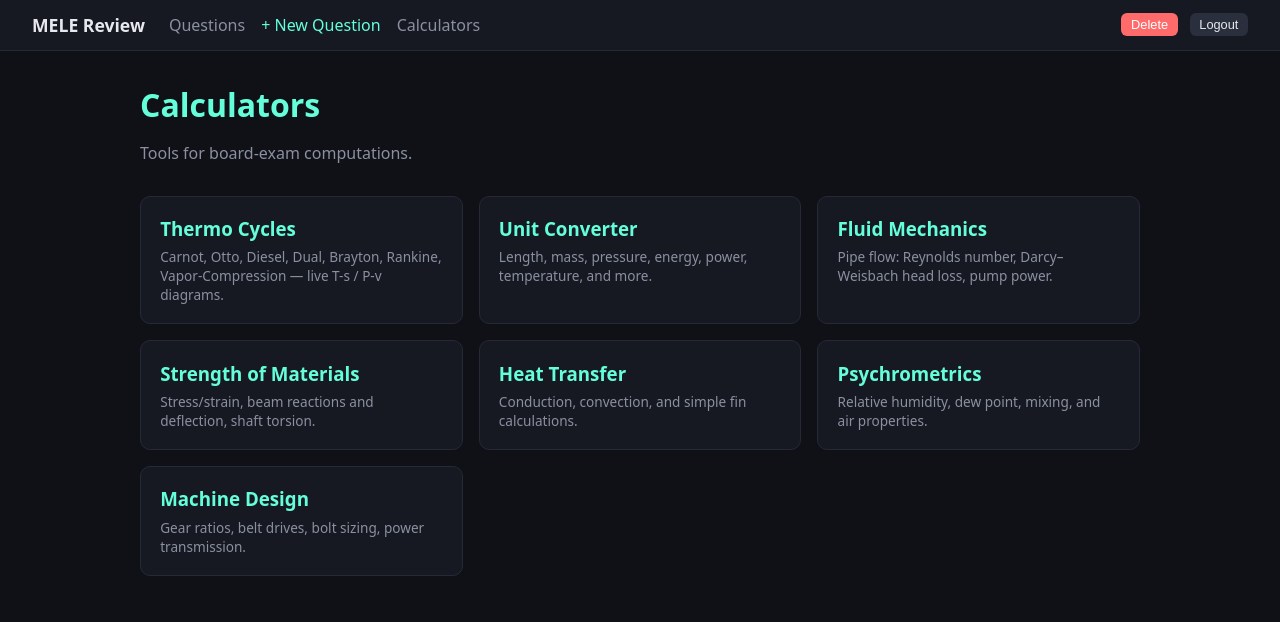
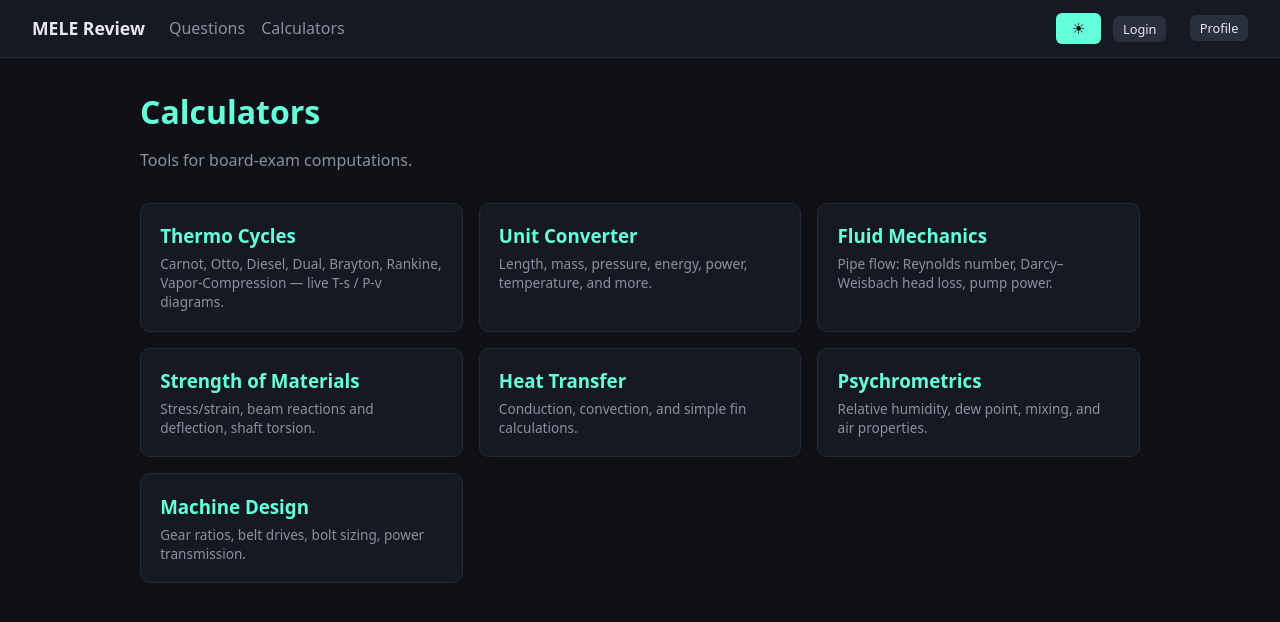
Before and after one commit to NovaProtocol/MELEReviewSite, a FastAPI app: page /calculators in a window 1280 px wide. Shown: the top 622 px of the page. Run offline with FastAPI, Linux system fonts and the light colour scheme.

Commit message:
feat: restructure nav - login/profile, dark mode toggle

```diff
--- a/web/static/css/main.css
+++ b/web/static/css/main.css
@@ -1,4 +1,26 @@
 :root {
+    --bg: #0f1117;
+    --panel: #161922;
+    --border: #262a36;
+    --text: #e6e8ee;
+    --muted: #8b90a0;
+    --accent: #64ffda;
+    --danger: #ff6b6b;
+    --ok: #3ddc84;
+    --bad: #ff6b6b;
+}
+.theme-neo-light {
+    --bg: #f4f5f7;
+    --panel: #ffffff;
+    --border: #d1d5db;
+    --text: #1f2937;
+    --muted: #6b7280;
+    --accent: #059669;
+    --danger: #dc2626;
+    --ok: #16a34a;
+    --bad: #dc2626;
+}
+.theme-neo-dark {
     --bg: #0f1117;
     --panel: #161922;
     --border: #262a36;
@@ -18,8 +40,10 @@ a { color: var(--accent); text-decoration: none; }
 .nav-links { display: flex; gap: 1rem; }
 .nav-links a { color: var(--muted); }
 .nav-links a:hover { color: var(--text); }
-.nav-links .nav-new { color: var(--accent); }
-.nav-user { margin-left: auto; display: flex; align-items: center; gap: 0.75rem; }
+.nav-right { margin-left: auto; display: flex; align-items: center; gap: 0.75rem; }
+#nav-logged-in { display: flex; align-items: center; gap: 0.75rem; }
+.btn-icon { background: transparent; border: 1px solid var(--border); color: var(--text); cursor: pointer; font-size: 1.1rem; padding: 0.25rem 0.5rem; border-radius: 6px; line-height: 1; }
+.btn-icon:hover { border-color: var(--accent); color: var(--accent); }
 
 main { padding: 2rem; }
 .container { max-width: 1000px; margin: 0 auto; }
--- a/web/templates/base.html
+++ b/web/templates/base.html
@@ -4,7 +4,7 @@
     <meta charset="utf-8">
     <meta name="viewport" content="width=device-width, initial-scale=1">
     <title>{% block title %}MELE Review{% endblock %}</title>
-    <link rel="stylesheet" href="/static/css/main.css?v=2">
+    <link rel="stylesheet" href="/static/css/main.css?v=3">
     {% block head %}{% endblock %}
 </head>
 <body>
@@ -12,13 +12,17 @@
         <a class="brand" href="/">MELE Review</a>
         <div class="nav-links">
             <a href="/questions">Questions</a>
-            <a href="/questions/new" class="nav-new">+ New Question</a>
             <a href="/calculators">Calculators</a>
         </div>
-        <div class="nav-user" id="nav-user" hidden>
-            <span id="nav-account-name"></span>
-            <button id="delete-account-btn" class="btn btn-danger btn-sm" title="Delete your account">Delete</button>
-            <button id="logout-btn" class="btn btn-secondary btn-sm">Logout</button>
+        <div class="nav-right">
+            <button id="dark-mode-toggle" class="btn btn-icon" title="Toggle dark mode">☀</button>
+            <div id="nav-logged-out">
+                <a href="/login" class="btn btn-secondary btn-sm">Login</a>
+            </div>
+            <div id="nav-logged-in" hidden>
+                <span id="nav-account-name"></span>
+                <a href="/profile" class="btn btn-secondary btn-sm">Profile</a>
+            </div>
         </div>
     </nav>
     <main>
@@ -33,12 +37,15 @@
         return res;
       }
       function setNavAccount(name) {
-        const el = document.getElementById("nav-user");
+        const loggedOut = document.getElementById("nav-logged-out");
+        const loggedIn = document.getElementById("nav-logged-in");
         if (name) {
           document.getElementById("nav-account-name").textContent = name;
-          el.hidden = false;
+          loggedIn.hidden = false;
+          loggedOut.hidden = true;
         } else {
-          el.hidden = true;
+          loggedIn.hidden = true;
+          loggedOut.hidden = false;
         }
       }
       async function refreshLogin() {
@@ -53,18 +60,21 @@
           setNavAccount(null);
         }
       }
+      function applyTheme(theme) {
+        document.body.classList.remove("theme-neo-light", "theme-neo-dark");
+        document.body.classList.add(theme);
+        const btn = document.getElementById("dark-mode-toggle");
+        btn.textContent = theme === "theme-neo-dark" ? "☀" : "☾";
+        localStorage.setItem("meler_theme", theme);
+      }
       document.addEventListener("DOMContentLoaded", () => {
         refreshLogin();
-        document.getElementById("logout-btn").addEventListener("click", async () => {
-          await fetch("/api/auth/logout", { method: "POST", credentials: "include" });
-          location.href = "/";
+        const saved = localStorage.getItem("meler_theme") || "theme-neo-dark";
+        applyTheme(saved);
+        document.getElementById("dark-mode-toggle").addEventListener("click", () => {
+          const next = document.body.classList.contains("theme-neo-dark") ? "theme-neo-light" : "theme-neo-dark";
+          applyTheme(next);
         });
-        const del = document.getElementById("delete-account-btn");
-        if (del) del.onclick = async () => {
-          if (!confirm("Delete your account and all your saved answers?")) return;
-          await api("/api/auth/me", { method: "DELETE" });
-          location.href = "/";
-        };
       });
     </script>
     {% block scripts %}{% endblock %}
```
